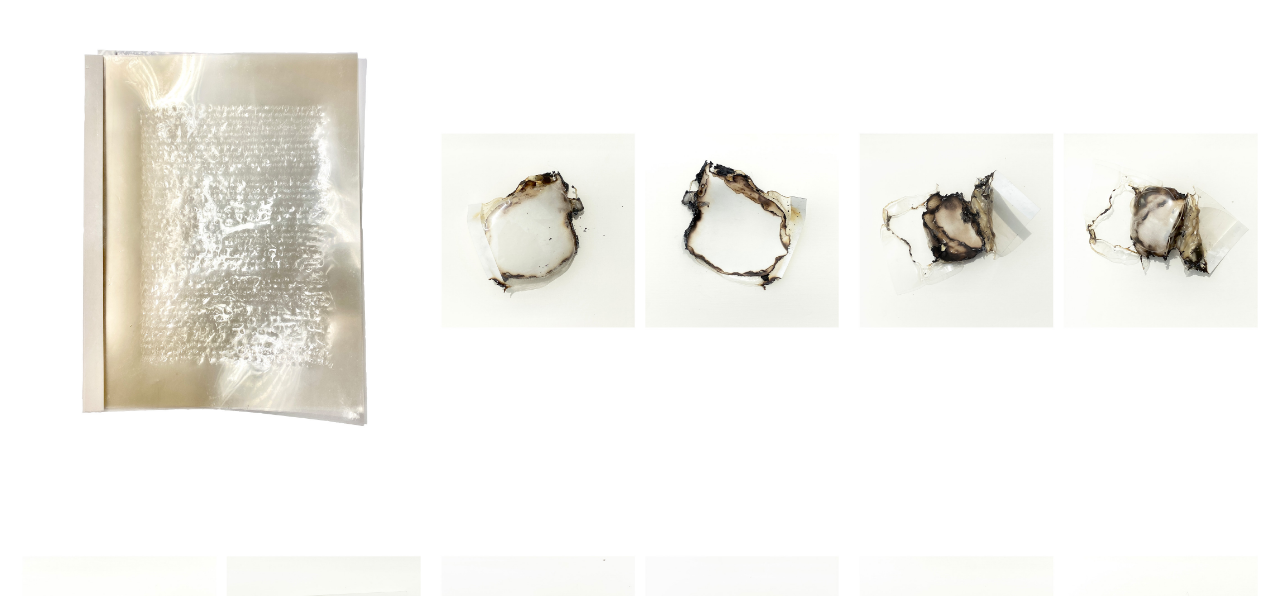
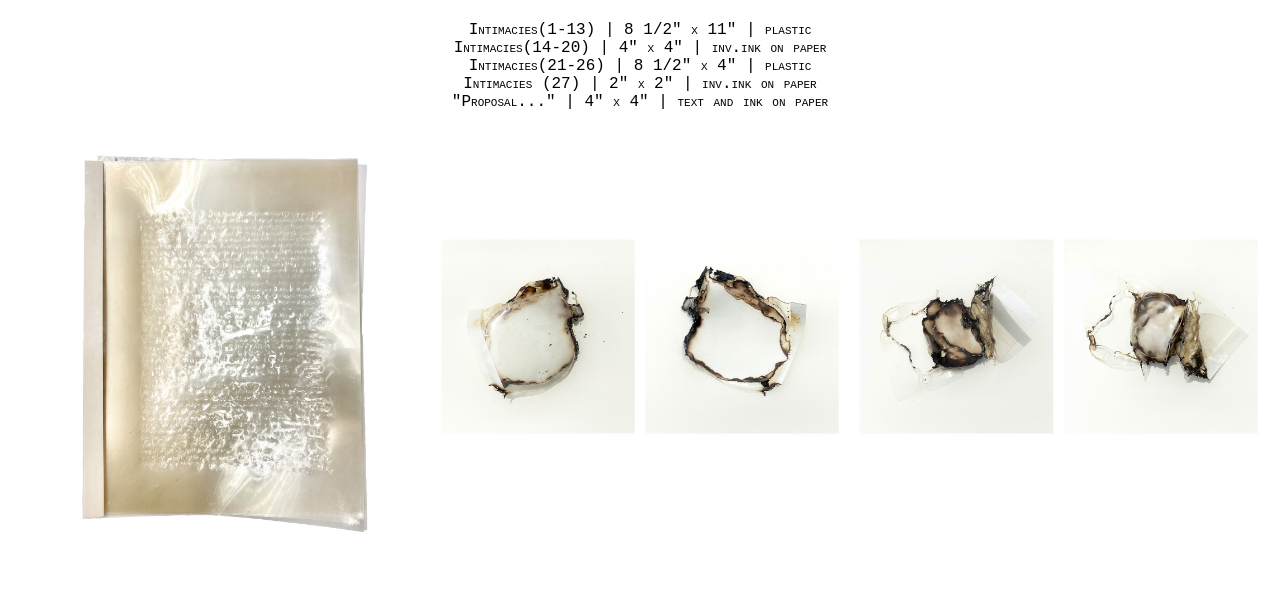
Before and after one commit to aaronzanabria/aaronzanabria, a plain HTML site: page sp22d.html in a window 1280 px wide. Shown: the part 139-735 px from the top of the page. Drawn offline with Linux system fonts and the light colour scheme.

Commit message:
Add files via upload

```diff
--- a/css/style.css
+++ b/css/style.css
@@ -48,4 +48,10 @@ a:active {
 p.normal {
   font-family: 'Courier New', Courier, monospace;
   text-align: center;
+  font-size: 4vw;
 }
+p.small {
+  font-family: 'Courier New', Courier, monospace;
+  font-variant:small-caps;
+  text-align: center;
+}
--- a/sp22d.html
+++ b/sp22d.html
@@ -20,6 +20,13 @@
     <div class="a">
         <h1><a  href="sp22.html" style="font-size:8vw;">Spring 2022</a></h1>
     </div>
+
+    <p class="small">
+        Intimacies(1-13) | 8 1/2" x 11" | plastic<br>
+        Intimacies(14-20) | 4" x 4" | inv.ink on paper<br>
+        Intimacies(21-26) | 8 1/2" x 4" | plastic<br>
+        Intimacies (27) | 2" x 2" | inv.ink on paper<br>
+        "Proposal..." | 4" x 4" | text and ink on paper</p>
 
     <div class="row">
         <div class="column2">
```
Also changed, not shown: sp22a.html (+2 -0 lines), sp22b.html (+2 -0 lines), sp22c.html (+2 -0 lines).
